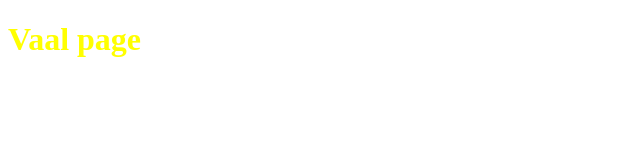
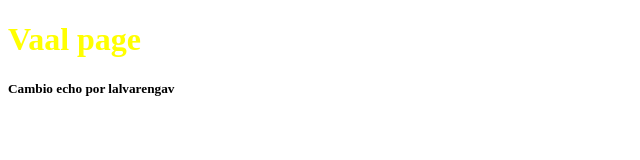
Before and after one commit to chinoalvarenga/webproject, a plain HTML site: page vaal.html in a window 1280 px wide. Shown: the whole page, without its empty margins (0-640 px from the left). Drawn offline with Linux system fonts and the light colour scheme.

Commit message:
agrege una linea con h5
Mi propuesta, solo modifique el archivo y agrege
un h5 con no se que texto

```diff
--- a/vaal.html
+++ b/vaal.html
@@ -9,5 +9,6 @@
 </head>
 <body>
   <h1>Vaal page</h1>
+  <h5>Cambio echo por lalvarengav</h5>
 </body>
 </html>
```
